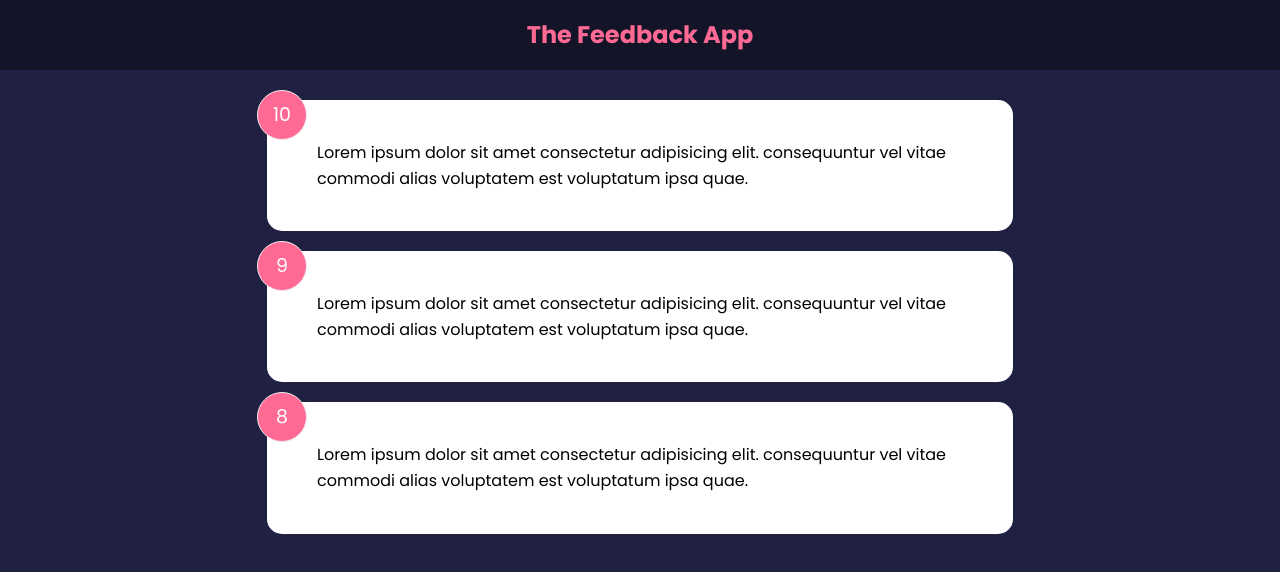
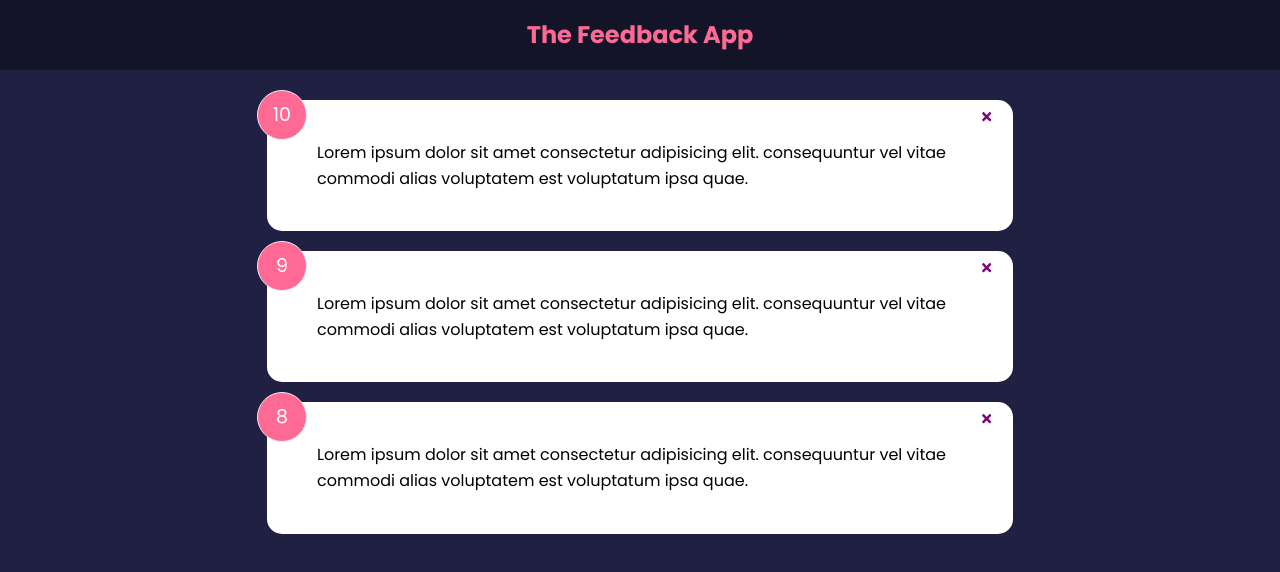
Before and after one commit to prakaran/React_Feedback_App, a React app: page / in a window 1280 px wide. Shown: the top 572 px of the page. Built offline with nearby package versions, Linux system fonts and the light colour scheme; the HTML template or start-up script is replaced by a standard one.

Commit message:
Delete Feedback Item

```diff
--- a/package.json
+++ b/package.json
@@ -11,7 +11,8 @@
   },
   "dependencies": {
     "react": "^18.3.1",
-    "react-dom": "^18.3.1"
+    "react-dom": "^18.3.1",
+    "react-icons": "^5.2.1"
   },
   "devDependencies": {
     "@types/react": "^18.3.3",
--- a/src/App.jsx
+++ b/src/App.jsx
@@ -6,11 +6,17 @@
 
 const App = () => {
   const [feedback, setFeedback] = useState(FeedbackData);
+  const deleteFeedback = (id)=>{
+    if(window.confirm('Do you really want to delete?')){
+      const filteredList = feedback.filter((item)=> item.id !== id);
+      setFeedback(filteredList);
+    }
+  }
   return (
     <>
       <Header />
       <div className='container'>
-      <FeedbackList feedback={feedback}/>
+      <FeedbackList feedback={feedback} handleDelete = {deleteFeedback}/>
       </div>
     </>
 
--- a/src/components/FeedbackItem.jsx
+++ b/src/components/FeedbackItem.jsx
@@ -1,12 +1,16 @@
 import React from 'react'
 import PropTypes from 'prop-types'
 import Card from './shared/Card'
+import {FaTimes} from 'react-icons/fa'
 
-const FeedbackItem = ({item}) => {
+const FeedbackItem = ({item, handleDelete}) => {
   return (
     <Card >
         <div className="num-display">{item.rating}</div>
         <div className="text-display">{item.text}</div>
+        <button className='close' onClick={()=>handleDelete(item.id)}>
+          <FaTimes color='purple'/>
+        </button>
     </Card>
   )
 }
--- a/src/components/FeedbackList.jsx
+++ b/src/components/FeedbackList.jsx
@@ -2,14 +2,14 @@
 import PropTypes from 'prop-types'
 import FeedbackItem from './FeedbackItem'
 
-const FeedbackList = ({feedback}) => {
+const FeedbackList = ({feedback, handleDelete}) => {
   if(!feedback || feedback.length === 0){
     return <p>No Feedback Yet</p>
   }
   return (
     <div className='feedback-list'>
       {feedback.map((item)=>{
-        return <FeedbackItem key={item.id} item={item}/>
+        return <FeedbackItem key={item.id} item={item} handleDelete={handleDelete}/>
       })}
     </div>
   )
--- a/src/index.css
+++ b/src/index.css
@@ -54,3 +54,12 @@
     border: 1px #eee solid;
     transition: 0.3s;
   }
+
+  .close{
+    position: absolute;
+    top: 10px;
+    right: 20px;
+    cursor: pointer;
+    background: none;
+    border: none;
+  }
```
Also changed, not shown: 1 other file (tests, documents, lock files or other folders).
